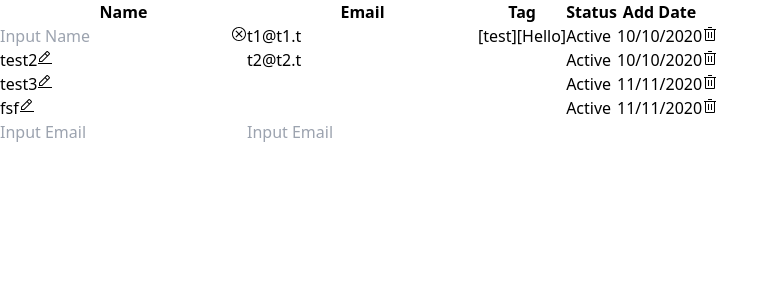
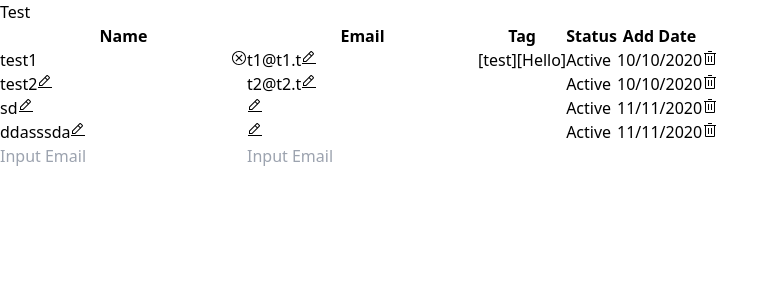
Before and after one commit to purachetzheng/sec-2-group-7-project-User_Manager, a Vue app: page / in a window 1280 px wide. Both pictures are taken after a click on the button 45 px from the left and 34 px from the top of the page. Shown: the top 300 px of the page, without its empty margins (0-778 px from the left). Built offline with nearby package versions, Linux system fonts and the light colour scheme; data requests are answered from the project's data file.

Commit message:
Reuse component for normal text row(TextRow), Update name email

```diff
--- a/data/db.json
+++ b/data/db.json
@@ -18,14 +18,14 @@
       "tags": []
     },
     {
-      "name": "test3",
+      "name": "sd",
       "email": "",
       "date": "11/11/2020",
       "tags": [],
       "id": 3
     },
     {
-      "name": "fsf",
+      "name": "ddasssda",
       "email": "",
       "date": "11/11/2020",
       "tags": [],
--- a/src/App.vue
+++ b/src/App.vue
@@ -52,27 +52,36 @@ const removeNote = async (id) => {
 }
 
 //UPDATE
-// const updateUser = async (event, user) => {
+const updateUser = async (event, userP, type) => {
+  const res = await fetch(`http://localhost:5000/table/${userP.id}`, {
+    method: 'PUT',
+    headers: {
+      'content-type': 'application/json'
+    },
+    body: JSON.stringify({
+      name: type ==='name'? event.target.value : userP.name,
+      email: type ==='email'? event.target.value : userP.email,
+      date: userP.date,
+      tags: userP.tags
+    })
 
-//   const res = await fetch(`http://localhost:5000/table/${user.id}`, {
-//     method: 'PUT',
-//     headers: {
-//       'content-type': 'application/json'
-//     },
-//     body: JSON.stringify({
-//       noteDetail: editingNote.noteDetail
-//     })
-//   })
-//   if (res.status === 200) {
-//     const modifyNote = await res.json()
-//     notes.value = notes.value.map((note) =>
-//       note.id === modifyNote.id
-//         ? { ...note, noteDetail: modifyNote.noteDetail }
-//         : note
-//     )
-//     console.log('edited successfully')
-//   } else console.log('error, cannot edit')
-// }
+    })
+  if (res.status === 200) {
+    const modifyNote = await res.json()
+    users.value = users.value.map((user) =>
+      user.id === modifyNote.id
+        ? {
+          ...user,
+          name: modifyNote.name,
+          email: modifyNote.email,
+          date: modifyNote.date,
+          tags: modifyNote.tags
+          }
+        : user
+    )
+    console.log('edited successfully')
+  } else console.log('error, cannot edit')
+}
 
 let Users = reactive({
   users: JSON.parse(localStorage.getItem('users')),
@@ -137,8 +146,8 @@ let Users = reactive({
   }
 });
 
-const tester = (event, id) => {
-  console.log(`id: ${id} value: ${event.target.value}`)
+const tester = (event, id, type) => {
+  console.log(`id: ${id} value: ${event.target.value} type: ${type}`)
   console.log(event.target)
 }
 </script>
@@ -149,7 +158,7 @@ const tester = (event, id) => {
 
     <!-- Content Table -->
 
-    <UserTable2 :users="users" @createUser="createUsers" @deleteUser="removeNote" @editName="tester" />
+    <UserTable2 :users="users" @createUser="createUsers" @deleteUser="removeNote" @editUser="updateUser" @testt="tester" />
   </div>
 </template>
 
--- a/src/components/UserTable2.vue
+++ b/src/components/UserTable2.vue
@@ -1,12 +1,12 @@
 <script setup>
 import { reactive } from 'vue'
-import NameRow from './table-rows/NameRow.vue'
+import TextRow from './table-rows/TextRow.vue'
 import EmailRow from './table-rows/EmailRow.vue';
 import TagRow from './table-rows/TagsRow.vue';
 import DateRow from './table-rows/DateRow.vue';
 import CarbonTrashCan from './icons/CarbonTrashCan.vue';
 import BaseInputType from './Base/BaseInputType.vue';
-defineEmits(['createUser', 'deleteUser', 'editName'])
+defineEmits(['createUser', 'deleteUser', 'editUser', 'testt'])
 const prop = defineProps({
     users: {
         type: Array,
@@ -14,11 +14,14 @@ const prop = defineProps({
     },
 })
 const newUsers = reactive({ name: '', email: '' })
-const test = () => console.log(em.value)
+const test = () => {
+    this.$emit('testt', 'hello')
+}
 </script>
 
 <template>
     <div class="container flex justify-center mx-auto">
+        <button @click="test">Test</button>
         <div class="flex flex-col w-full border-b border-gray-200 shadow">
             <table class="border-b border-gray-200 shadow">
                 <thead class="bg-gray-50">
@@ -38,10 +41,10 @@ const test = () => console.log(em.value)
                         class="whitespace-nowrap px-6 py-4 text-sm text-gray-500"
                     >
                         <td>
-                            <NameRow :name="user.name" :index="index" @editName="$emit('editName', $event, user)" />
+                            <TextRow :text="user.name" :index="index" :checker="/\w+/" alertText="Name not null!" @editText="$emit('editUser', $event, user, 'name')" />
                         </td>
                         <td>
-                            <EmailRow :email="user.email" />
+                            <TextRow :text="user.email" :index="index" :checker="/.*@.*\..*|^$/" alertText="Please enter a valid email" @editText="$emit('editUser', $event, user, 'email')" />
                         </td>
                         <td>
                             <TagRow :tags="user.tags" />
--- a/src/components/table-rows/EmailRow.vue
+++ /dev/null
@@ -1,12 +0,0 @@
-<script setup>
-const props = defineProps({
-    email: {
-        type: String,
-        default: "undefined"
-    }
-})
-</script>
-
-<template>
-    <div>{{ email }}</div>
-</template>
--- a/src/components/table-rows/NameRow.vue
+++ /dev/null
@@ -1,39 +0,0 @@
-<script setup>
-import { ref } from 'vue';
-import CarbonEdit from '../icons/CarbonEdit.vue';
-import CarbonCloseOutline from '../icons/CarbonCloseOutline.vue';
-defineEmits(['editName'])
-const props = defineProps({
-    index: {
-        type: Number,
-        require: true,
-    },
-    name: {
-        type: String,
-        default: "undefined"
-    }
-})
-const hasEditName = ref([])
-</script>
-
-<template>
-    <div class>
-        <div v-if="!hasEditName[index]">
-            <span class="float-left">{{ name }}</span>
-            <button class="float-right">
-                <CarbonEdit class="h-5 w-5" @click="hasEditName[index] = 1" />
-            </button>
-        </div>
-        <div v-else>
-            <input
-                type="text"
-                class="bg-gray-300 float-left"
-                placeholder="Input Name"
-                @keyup.enter="$emit('editName', $event)"
-            />
-            <button class="float-right">
-                <CarbonCloseOutline class="h-5 w-5" @click="hasEditName[index] = 0" />
-            </button>
-        </div>
-    </div>
-</template>
--- /dev/null
+++ b/src/components/table-rows/TextRow.vue
@@ -0,0 +1,58 @@
+<script setup>
+import { reactive, ref } from 'vue';
+import CarbonEdit from '../icons/CarbonEdit.vue';
+import CarbonCloseOutline from '../icons/CarbonCloseOutline.vue';
+defineEmits(['editText'])
+const props = defineProps({
+    index: {
+        type: Number,
+        require: true,
+    },
+    text: {
+        type: String,
+        default: "undefined"
+    },
+    checker: {
+        type: Object,
+        default: /\w+/
+    },
+    alertText: {
+        type: String,
+        default: 'error'
+    }
+})
+const newText = ref(props.text)
+const hasEdit = reactive([])
+const checking = (event) => {
+    const checked = props.checker.test(event.target.value)
+    checked ? hasEdit[props.index] = false : alert(props.alertText)
+    return checked
+}
+const cancelEdit = (index) => {
+    hasEdit[index] = 0
+    newText.value = props.text
+}
+</script>
+
+<template>
+    <div class>
+        <div v-if="!hasEdit[index]">
+            <span class="float-left">{{ newText }}</span>
+            <button class="float-right">
+                <CarbonEdit class="h-5 w-5" @click="hasEdit[index] = 1" />
+            </button>
+        </div>
+        <div v-else>
+            <input
+                type="text"
+                class="Name bg-gray-300 float-left"
+                placeholder="Input Name"
+                v-model="newText"
+                @keyup.enter="checking($event) ? $emit('editText', $event) : ''"
+            />
+            <button class="float-right">
+                <CarbonCloseOutline class="h-5 w-5" @click="cancelEdit(index)" />
+            </button>
+        </div>
+    </div>
+</template>
```
